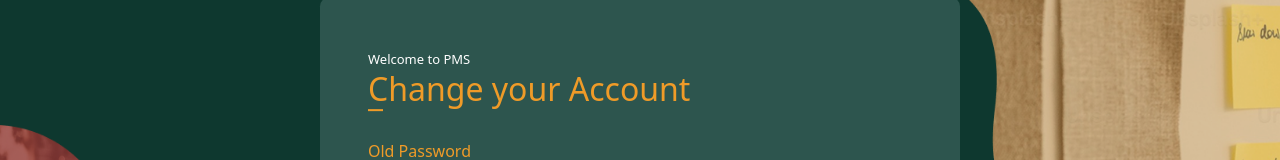
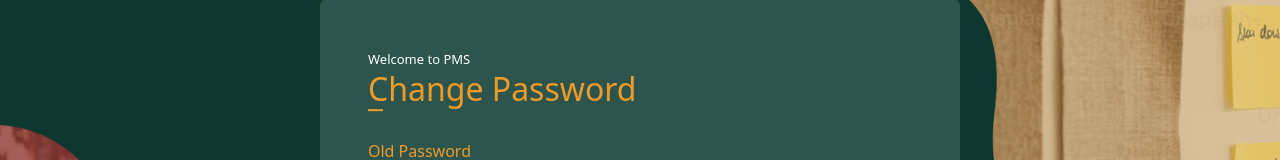
Before and after one commit to akrm2852003/project-management-system, a React (Vite) app: page /changepass in a window 1280 px wide. Shown: the part 225-385 px from the top of the page. Built offline with nearby package versions, Linux system fonts and the light colour scheme.

Commit message:
small update

```diff
--- a/src/AuthModule/Components/ChangePass/ChangePass.jsx
+++ b/src/AuthModule/Components/ChangePass/ChangePass.jsx
@@ -54,7 +54,7 @@ export default function ChangePass() {
                   <div className="title">
                     <span style={{ color: "white" }}>Welcome to PMS</span>
                     <h2 style={{ color: "rgba(239, 155, 40, 1)" }}>
-                      Change your Account
+                      Change Password
                     </h2>
                     <div className="login-line mb-4"></div>
                   </div>
```
